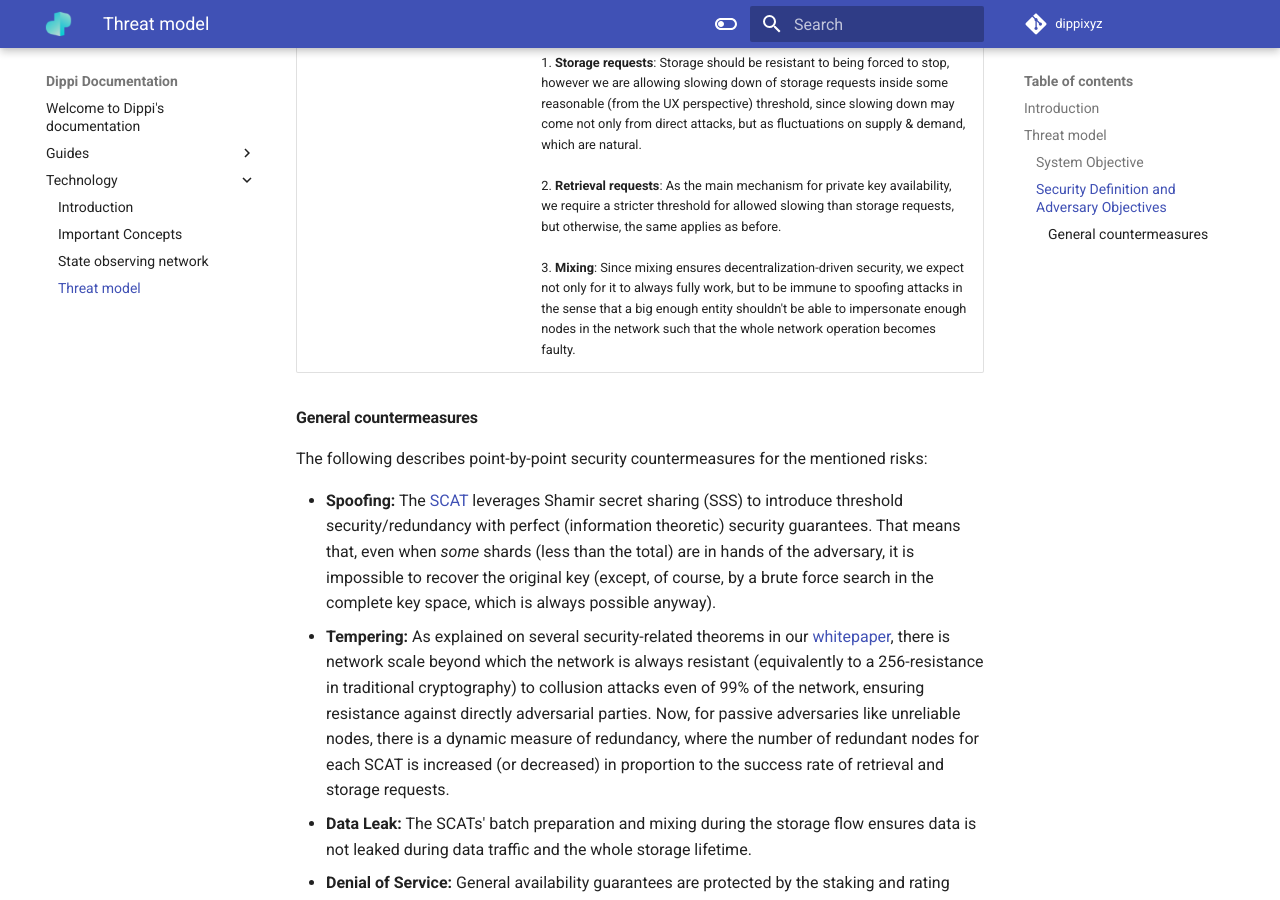
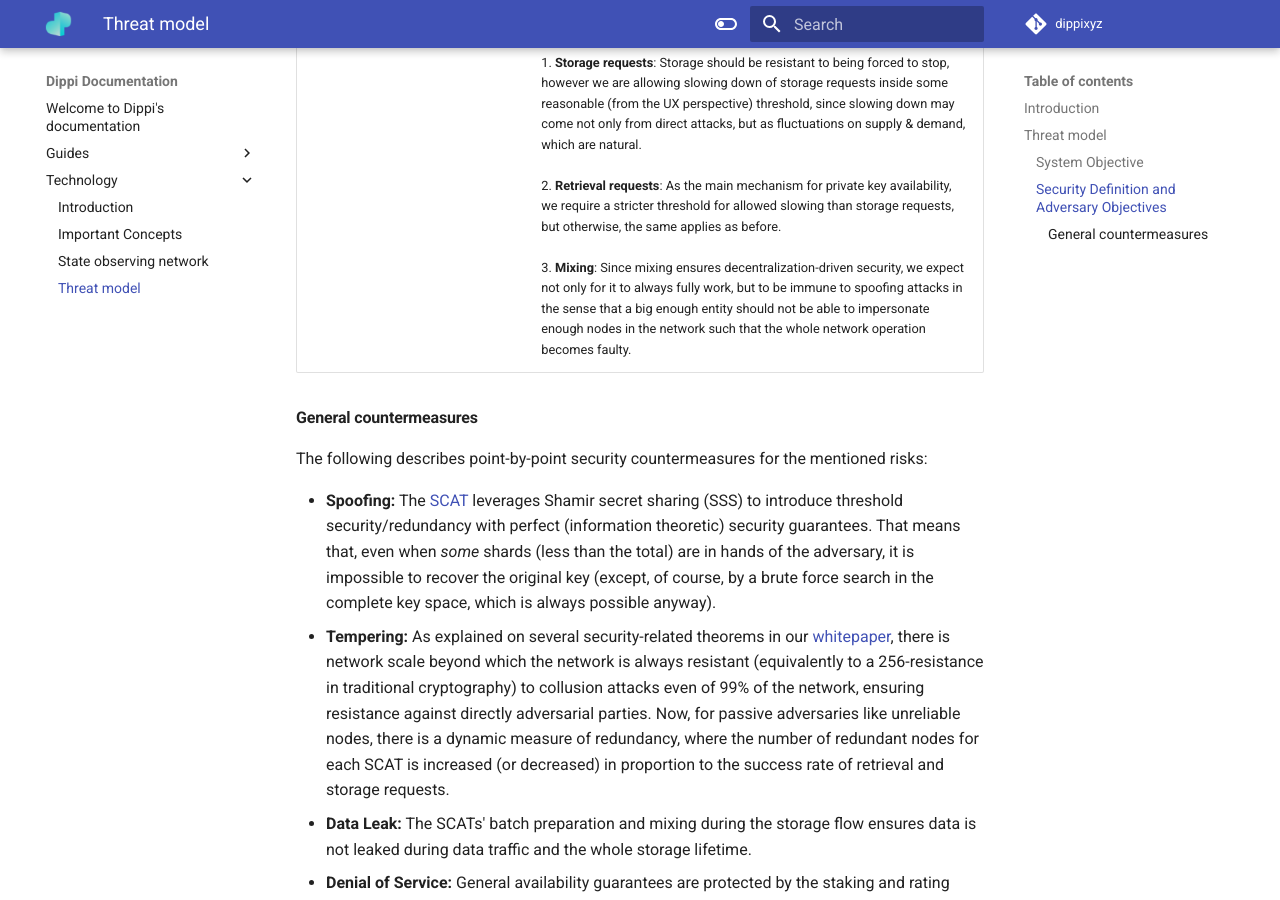
Before and after one commit to slabsxyz/legacy-docs, an MkDocs documentation site: the page built from docs/technology/threat_model.md, in a window 1280 px wide and 900 px high, scrolled down 2159 px. Built offline with MkDocs 1.6.1 and Material for MkDocs 9.7.7, drawn with Linux system fonts in a browser that asks for light colours.

Commit message:
test: force push

```diff
--- a/docs/technology/threat_model.md
+++ b/docs/technology/threat_model.md
@@ -41,7 +41,7 @@ Let's define specific threats and their associated property at risk:
 | [Spoofing](https://en.wikipedia.org/wiki/Spoofing_attack) | Authenticity | Your private key should not be retrievable by no one else. |
 | [Tampering](https://en.wikipedia.org/wiki/Tampering_(crime))| Integrity | Your private key should be available even against unreliable and adversarial nodes. |
 | [Data leak](https://en.wikipedia.org/wiki/Data_leak) | Confidentiality | Key shards should be impossible to intercept and extract information from during traffic and when stored. This includes even partial statistical information, with enough significance to make tractable a short to middle term (~100 years) expected reconstruction of the key. |
-| [Denial of service](https://en.wikipedia.org/wiki/Denial-of-service_attack) | Availability | We are requiring specific availability assumptions about the following network services: <br><br> 1. **Storage requests**: Storage should be resistant to being forced to stop, however we are allowing slowing down of storage requests inside some reasonable (from the UX perspective) threshold, since slowing down may come not only from direct attacks, but as fluctuations on supply & demand, which are natural. <br><br> 2. **Retrieval requests**: As the main mechanism for private key availability, we require a stricter threshold for allowed slowing than storage requests, but otherwise, the same applies as before. <br><br> 3. **Mixing**: Since mixing ensures decentralization-driven security, we expect not only for it to always fully work, but to be immune to spoofing attacks in the sense that a big enough entity shouldn't be able to impersonate enough nodes in the network such that the whole network operation becomes faulty.|
+| [Denial of service](https://en.wikipedia.org/wiki/Denial-of-service_attack) | Availability | We are requiring specific availability assumptions about the following network services: <br><br> 1. **Storage requests**: Storage should be resistant to being forced to stop, however we are allowing slowing down of storage requests inside some reasonable (from the UX perspective) threshold, since slowing down may come not only from direct attacks, but as fluctuations on supply & demand, which are natural. <br><br> 2. **Retrieval requests**: As the main mechanism for private key availability, we require a stricter threshold for allowed slowing than storage requests, but otherwise, the same applies as before. <br><br> 3. **Mixing**: Since mixing ensures decentralization-driven security, we expect not only for it to always fully work, but to be immune to spoofing attacks in the sense that a big enough entity should not be able to impersonate enough nodes in the network such that the whole network operation becomes faulty.|
 
 <!-- Here we have  -->
 
```
